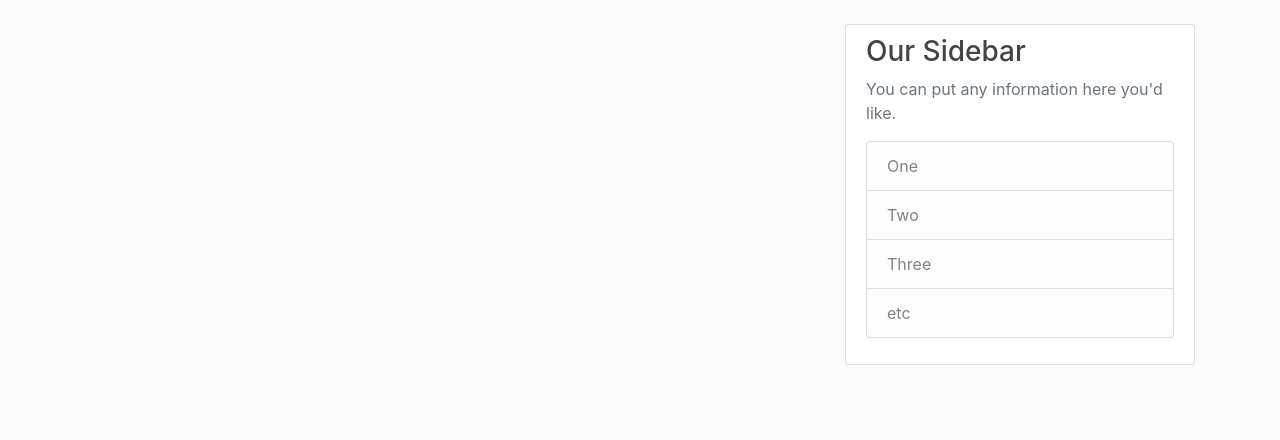
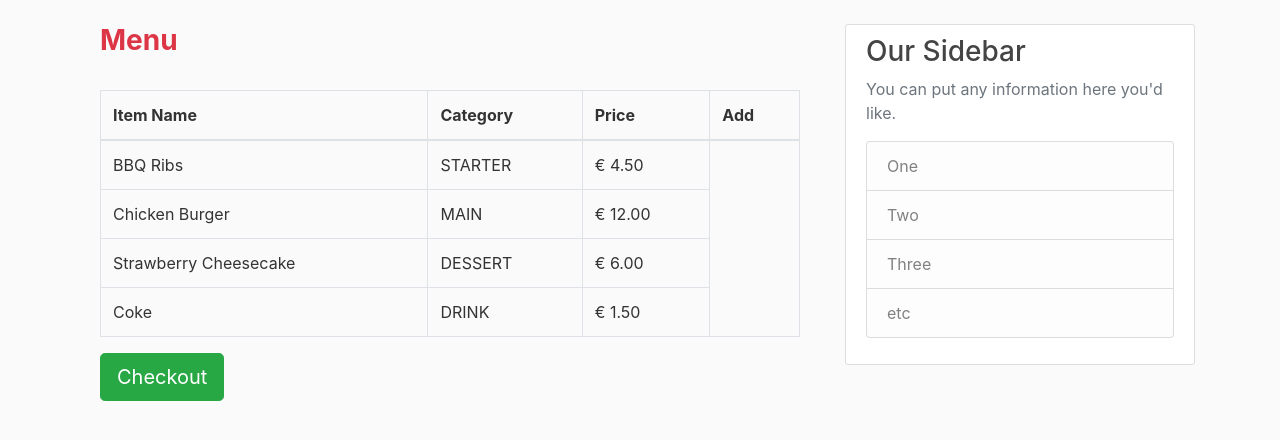
Before and after one commit to naichuan-zhang/CS4227-Project, a Django app: page /order/create/ in a window 1280 px wide. Shown: the part 56-496 px from the top of the page. Run offline with Django 3.2, Linux system fonts and the light colour scheme; data comes from the database, SQL or seed files in the repository; parts of the project's set-up code (start-up, migrations or seed data) failed here and were passed over; some libraries are stand-ins or nearby versions.

Commit message:
See Items and Orders

```diff
--- a/CS4227_Project/settings.py
+++ b/CS4227_Project/settings.py
@@ -38,7 +38,6 @@ INSTALLED_APPS = [
     'django.contrib.messages',
     'django.contrib.staticfiles',
     'user',
-    'food',
     'order',
 ]
 
--- a/CS4227_Project/urls.py
+++ b/CS4227_Project/urls.py
@@ -22,6 +22,6 @@ urlpatterns = [
     path('admin/', admin.site.urls),
     path('', views.home, name='home'),
     path('user/', include('user.urls')),
-    path('food/', include('food.urls')),
     path('order/', include('order.urls')),
+    path('about/', views.about, name='about'),
 ]
--- a/order/models.py
+++ b/order/models.py
@@ -16,8 +16,8 @@ class ItemTypeEnum(IntEnum):
 class Item(models.Model):
     id = models.AutoField(primary_key=True)
     name = models.CharField(max_length=30)
+    type = models.CharField(max_length=20, choices=ItemTypeEnum.tuples(), default=ItemTypeEnum.STARTER)
     price = models.DecimalField(max_digits=10, decimal_places=2)
-    type = models.CharField(max_length=20, choices=ItemTypeEnum.tuples(), default=ItemTypeEnum.STARTER)
 
     def __str__(self):
         return self.name
@@ -37,7 +37,7 @@ class Order(models.Model):
     id = models.AutoField(primary_key=True)
     user = models.ForeignKey(User, on_delete=models.CASCADE)
     timestamp = models.DateTimeField(auto_now_add=True)
-    # price = models.IntegerField(default=0)
+    price = price = models.DecimalField(max_digits=10, decimal_places=2)
     # delivery_addr = models.CharField(max_length=50, blank=True)
     state = models.CharField(max_length=20, choices=OrderStateEnum.tuples(), default=OrderStateEnum.PENDING)
 
--- a/order/views.py
+++ b/order/views.py
@@ -1,5 +1,7 @@
 from django.http import HttpResponse
 from django.shortcuts import render
+
+from order.models import Item, Order
 
 
 def order(request):
@@ -7,8 +9,18 @@ def order(request):
 
 
 def create_order(request):
-    return render(request, 'order/create_order.html')
+
+    items = Item.objects.all()
+    context = {
+        'items': items,
+    }
+    return render(request, 'order/create_order.html', context)
 
 
 def view_orders(request):
-    return render(request, 'order/view_orders.html')
+
+    orders = Order.objects.all()
+    context = {
+        'orders': orders,
+    }
+    return render(request, 'order/view_orders.html', context)
--- a/templates/order/create_order.html
+++ b/templates/order/create_order.html
@@ -1 +1,27 @@
 {% extends 'base.html' %}
+
+{% block content %}
+	<div class="container ">
+        <h3 class="text-danger"><strong>Menu</strong></h3>
+        <br>
+        <table class="table table-hover table-bordered">
+            <thead>
+                    <th>Item Name</th>
+                    <th>Category</th>
+                    <th>Price</th>
+                    <th>Add</th>
+            </thead>
+
+            {% for item in items %}
+                <tr>
+					<td>{{item.name}}</td>
+					<td>{{item.type}}</td>
+					<td>&euro; {{item.price}}</td>
+                </tr>
+            {% endfor %}
+        </table>
+	</div>
+    <div class="container">
+		<input type="button" class="btn btn-success btn-lg pull-right" onclick="storearray();" value="Checkout"/>
+	</div>
+{% endblock %}
```
Also changed, not shown: templates/main/order.html (+3 -4 lines), templates/order/view_orders.html (+21 -0 lines), db.sqlite3.
